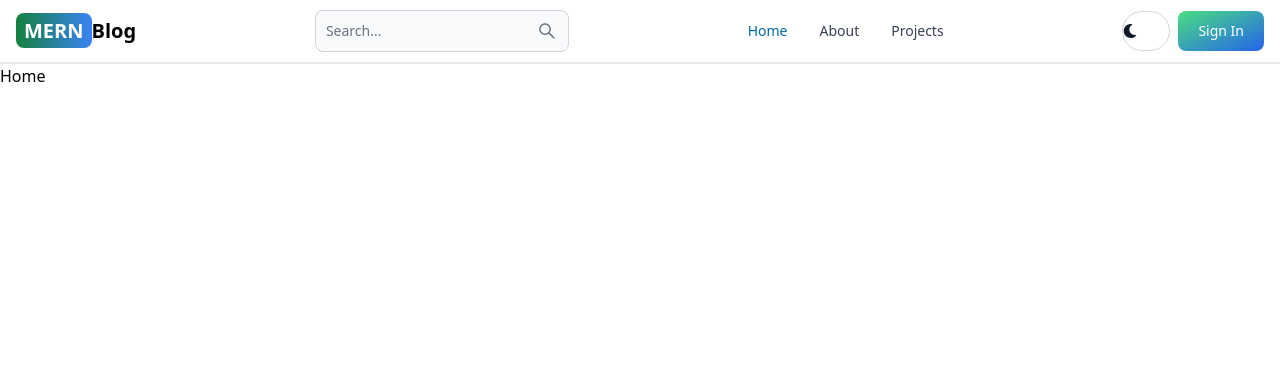
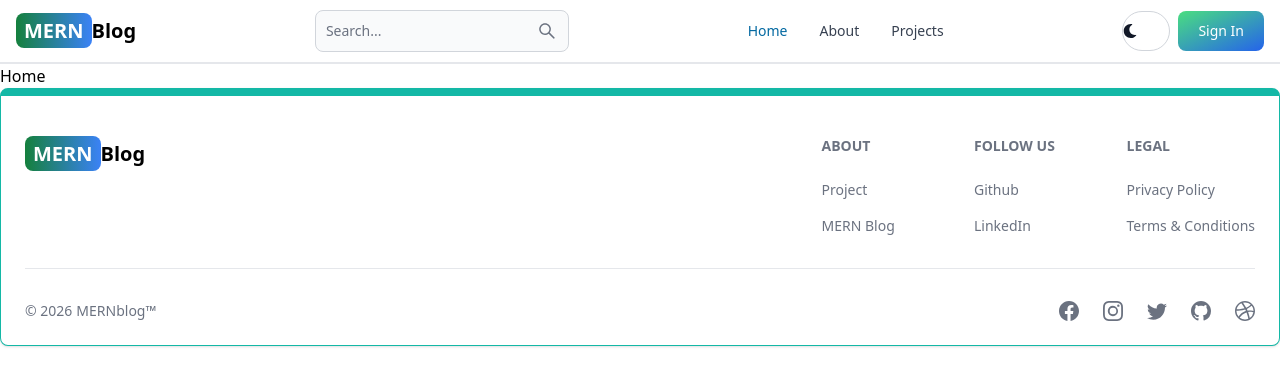
Before and after one commit to Syed-Hanzalah-Ali/mern-blog-app, a React (Vite) app in the folder client/: page / in a window 1280 px wide. Shown: the top 386 px of the page. Built offline with nearby package versions, Linux system fonts and the light colour scheme.

Commit message:
create the footer component

```diff
--- a/client/src/App.jsx
+++ b/client/src/App.jsx
@@ -1,12 +1,14 @@
 import React from 'react'
 import { Outlet } from 'react-router-dom'
 import Header from './components/Header'
+import Footer from './components/Footer'
 
 export default function App() {
   return (
     <>
       <Header/>
       <Outlet/>
+      <Footer/>
     </>
   )
 }
--- /dev/null
+++ b/client/src/components/Footer.jsx
@@ -0,0 +1,70 @@
+import React from "react";
+import { Footer, FooterTitle, FooterLinkGroup, FooterLink, FooterDivider, FooterCopyright, FooterIcon } from "flowbite-react";
+import {Link} from "react-router-dom"
+import { BsDribbble, BsFacebook, BsGithub, BsInstagram, BsTwitter } from "react-icons/bs";
+
+export default function FooterComp() {
+  return (
+    <Footer container className="border border-t-8 border-teal-500">
+      <div className="w-full max-w-7xl mx-auto">
+        <div className="grid w-full justify-between sm:flex sm:justify-between md:flex md:grid-cols-1">
+          {/* logo section */}
+          <div className="mt-5">
+            <Link
+              className="self-center whitespace-nowrap text-lg sm:text-xl font-semibold dark:text-white"
+              to="/">
+              <span className="bg-gradient-to-r from-green-700 to-blue-500 px-2 py-1 rounded-lg text-white">
+                MERN
+              </span>
+              Blog
+            </Link>
+          </div>
+
+          {/* links sections grid form */}
+          <div className="grid grid-cols-2 gap-8 mt-4 sm:grid-cols-3 sm:gap-6">
+
+            <div>
+              <FooterTitle title="about" />
+              <FooterLinkGroup col>
+                <FooterLink href="#">Project</FooterLink>
+                <FooterLink href="/about" target="_blank">MERN Blog</FooterLink>
+              </FooterLinkGroup>
+            </div>
+
+            <div>
+              <FooterTitle title="Follow us" />
+              <FooterLinkGroup col>
+                <FooterLink href="https://github.com/Syed-Hanzalah-Ali" target="_blank">Github</FooterLink>
+                <FooterLink href="https://www.linkedin.com" target="_blank">LinkedIn</FooterLink>
+              </FooterLinkGroup>
+            </div>
+
+            <div>
+              <FooterTitle title="Legal" />
+              <FooterLinkGroup col>
+                <FooterLink href="#">Privacy Policy</FooterLink>
+                <FooterLink href="#">Terms &amp; Conditions</FooterLink>
+              </FooterLinkGroup>
+            </div>
+
+          </div>
+
+        </div>
+
+        <FooterDivider />
+        <div className="w-full sm:flex sm:items-center sm:justify-between">
+          <FooterCopyright href="#" by="MERNblog™" year={new Date().getFullYear()} />
+          <div className="mt-4 flex space-x-6 sm:mt-0 sm:justify-center">
+            <FooterIcon href="#" icon={BsFacebook} />
+            <FooterIcon href="https://www.instagram.com/computingdevotion/" icon={BsInstagram} />
+            <FooterIcon href="#" icon={BsTwitter} />
+            <FooterIcon href="https://github.com/Syed-Hanzalah-Ali" icon={BsGithub} />
+            <FooterIcon href="#" icon={BsDribbble} />
+
+          </div>
+        </div>
+
+      </div>
+    </Footer>
+  );
+}
```
